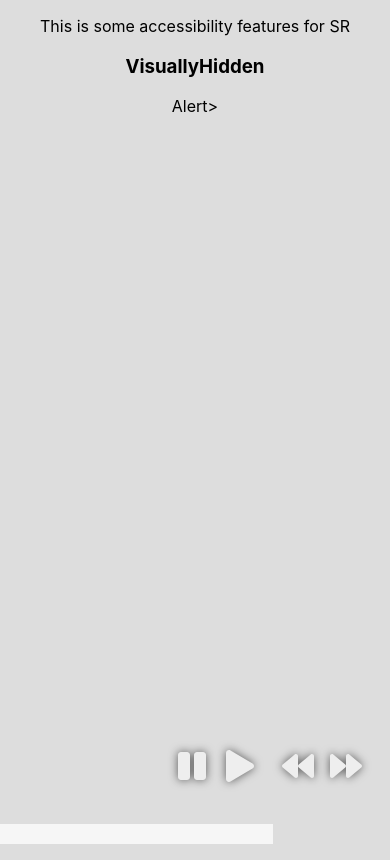
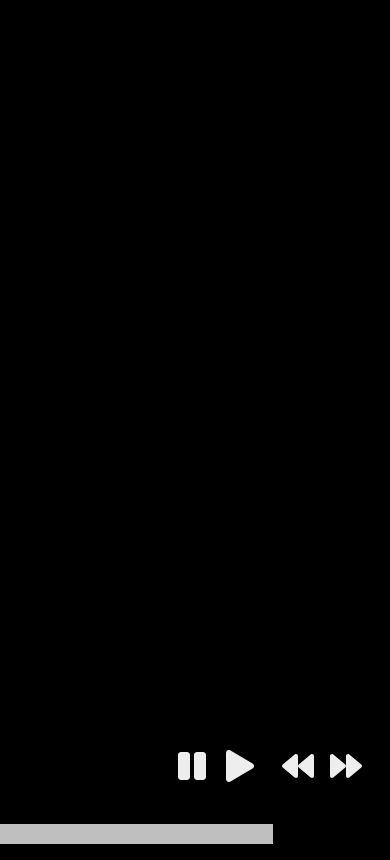
Before and after one commit to sidhlee/react-carousel-1, a React (Create React App) app: page / in a window 390 px wide. Built offline with nearby package versions, Linux system fonts and the light colour scheme.

Commit message:
Add media query for xl

```diff
--- a/src/index.scss
+++ b/src/index.scss
@@ -26,12 +26,25 @@ body {
     "Helvetica Neue", sans-serif;
   -webkit-font-smoothing: antialiased;
   -moz-osx-font-smoothing: grayscale;
-  background: #ddd;
+  background: black;
 }
 
 code {
   font-family: source-code-pro, Menlo, Monaco, Consolas, "Courier New",
     monospace;
+}
+.App {
+  width: 100%;
+  height: 100vh;
+  @media (min-width: $xl) {
+    position: relative;
+    max-width: 990px;
+    height: 100vh;
+    margin: auto;
+    display: flex;
+    justify-content: center;
+    align-items: center;
+  }
 }
 
 .Slide {
@@ -51,6 +64,9 @@ code {
     opacity: 0;
     transition-delay: 200ms;
     z-index: -1;
+  }
+  @media (min-width: $xl) {
+    background-size: 100%;
   }
 }
 
```
